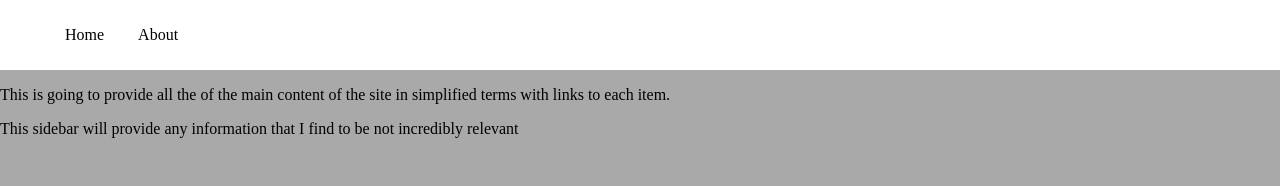
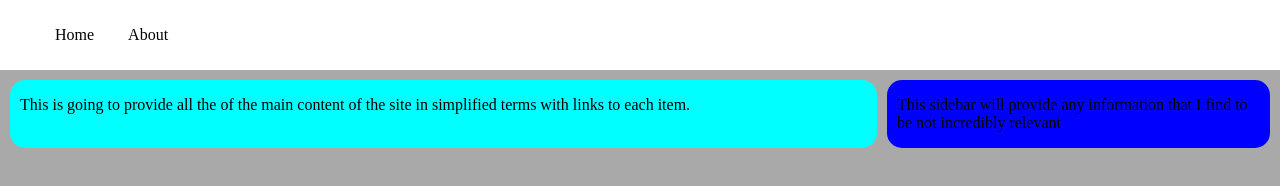
Before and after one commit to aiandrews1111/bleh, a plain HTML site: page index.html in a window 1280 px wide. Drawn offline with Linux system fonts and the light colour scheme.

Commit message:
Update main.css

```diff
--- a/main.css
+++ b/main.css
@@ -1,12 +1,14 @@
 body {
+    width: 100%;
     background-color: darkgray;
     margin: 0px;
     padding: 0px;
 }
 
 header {
+    width: 100%;
     background-color: white;
-    padding: 10px;
+    padding: 10px 0px;
 
 }
 
@@ -34,3 +36,26 @@ header a:active {
     text-decoration: none;
     color: black;
 }
+
+#container {
+    display: flex;
+    width: 100%;
+}
+
+#main {
+    display: flex;
+    width: 70%;
+    background-color: aqua;
+    margin: 10px 5px 0px 10px;
+    padding: 0px 10px 0px 10px;
+    border-radius: 15px;
+}
+
+#sidebar {
+    display: flex;
+    width: 30%;
+    background-color: blue;
+    margin: 10px 10px 0px 5px;
+    padding: 0px 10px 0px 10px;
+    border-radius: 15px;
+}
```
